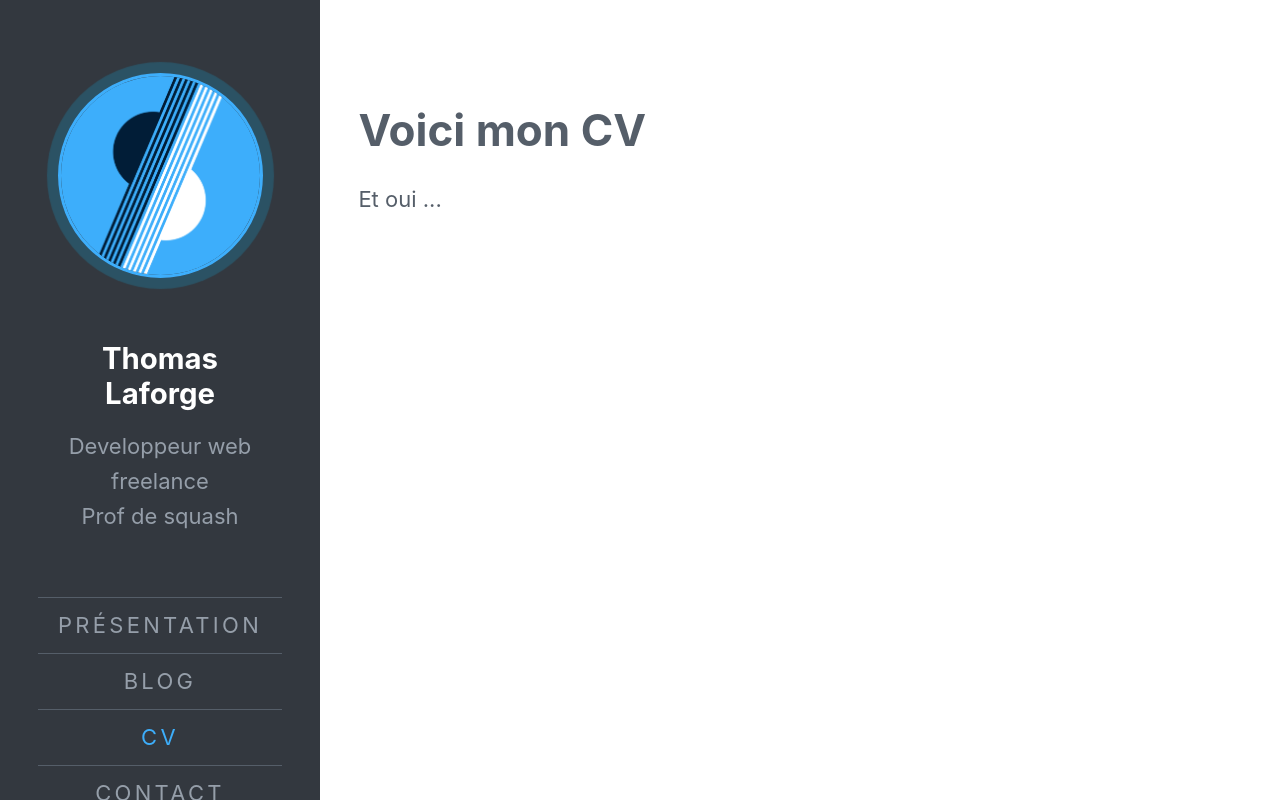
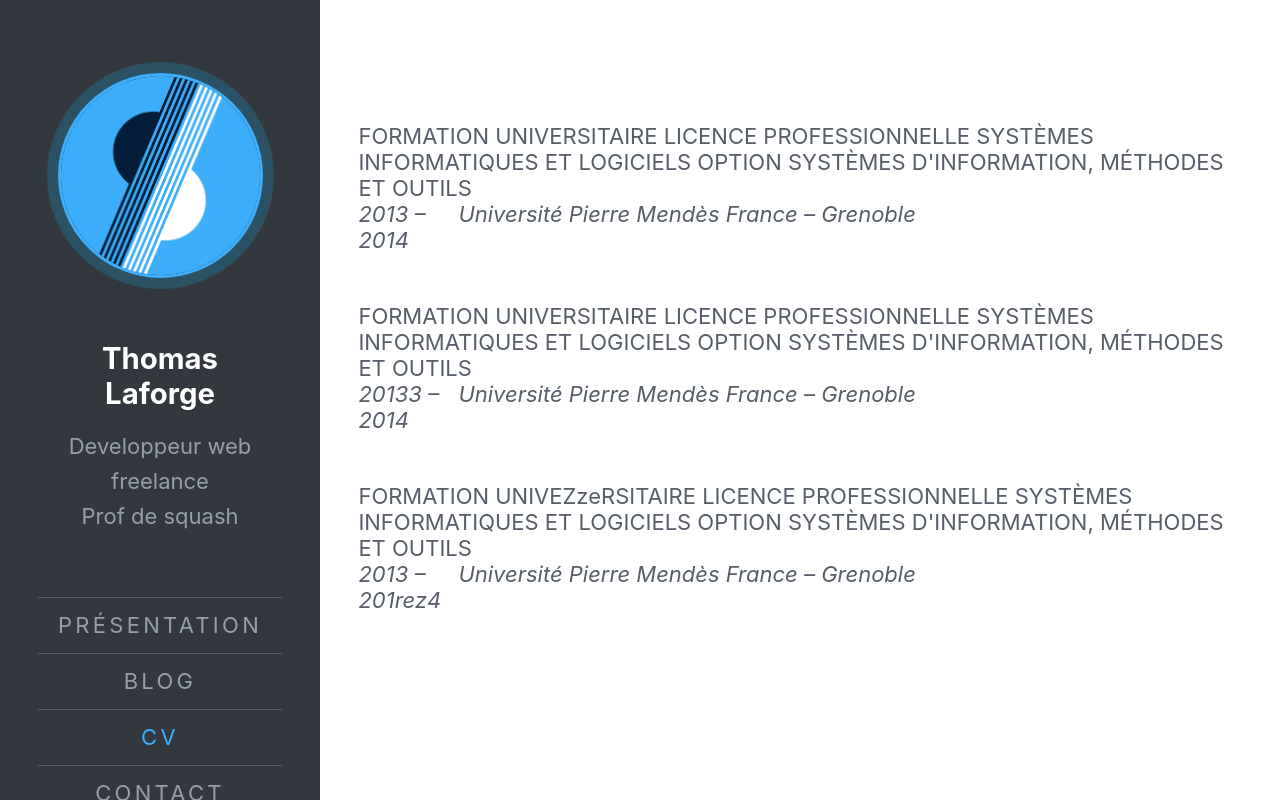
Before and after one commit to ThomasLaforge/ThomasLaforge.github.io, a Next.js app: page /cv in a window 1280 px wide. Built offline with nearby package versions, Linux system fonts and the light colour scheme.

Commit message:
starting playing with CV and Charlie

```diff
--- a/pages/_app.tsx
+++ b/pages/_app.tsx
@@ -1,4 +1,5 @@
 import '../styles/blog.scss'
+import '../styles/cv.scss'
 import '../styles/contact.scss'
 import '../styles/globals.scss'
 
--- a/pages/cv/index.tsx
+++ b/pages/cv/index.tsx
@@ -8,6 +8,30 @@ interface IndexProps {
   description: string
 }
 
+interface Formation {
+  title: string,
+  years: string,
+  address: string
+}
+
+const formations: Formation[] = [
+  {
+    title: 'FORMATION UNIVERSITAIRE LICENCE PROFESSIONNELLE SYSTÈMES INFORMATIQUES ET LOGICIELS OPTION SYSTÈMES D\'INFORMATION, MÉTHODES ET OUTILS',
+    years: '2013 – 2014',
+    address: 'Université Pierre Mendès France – Grenoble'
+  },
+  {
+    title: 'FORMATION UNIVERSITAIRE LICENCE PROFESSIONNELLE SYSTÈMES INFORMATIQUES ET LOGICIELS OPTION SYSTÈMES D\'INFORMATION, MÉTHODES ET OUTILS',
+    years: '20133 – 2014',
+    address: 'Université Pierre Mendès France – Grenoble'
+  },
+  {
+    title: 'FORMATION UNIVEZzeRSITAIRE LICENCE PROFESSIONNELLE SYSTÈMES INFORMATIQUES ET LOGICIELS OPTION SYSTÈMES D\'INFORMATION, MÉTHODES ET OUTILS',
+    years: '2013 – 201rez4',
+    address: 'Université Pierre Mendès France – Grenoble'
+  }
+]
+
 const Index = ({ data, title, description }: IndexProps) => {
   return (
     <>
@@ -15,8 +39,17 @@ const Index = ({ data, title, description }: IndexProps) => {
         <title>Thomas Laforge - Mon CV</title>
       </Head>
 
-      <h1>Voici mon CV</h1>
-      <div>Et oui ...</div>
+      {
+        formations.map( (formation, index) => (
+          <div className="formation" key={index}>
+            <div className="formation-title">{formation.title}</div>
+            <div className="formation-info">
+              <div className="formation-years">{formation.years}</div>
+              <div className="formation-address">{formation.address}</div>
+            </div>
+          </div>
+        ))
+      }
     </>
   );
 };
--- /dev/null
+++ b/styles/cv.scss
@@ -0,0 +1,22 @@
+.formation {
+    display: flex;
+    flex-direction: column;
+    margin: 50px 0;
+
+    .formation-title {
+        width: 100%;
+        text-align: left;
+    }
+
+    .formation-info {
+        display: flex;
+        flex-direction: row;
+        font-style: italic;
+        .formation-years {
+            width: 100px;
+        }
+        .formation-address {
+
+        }
+    }
+}
```
